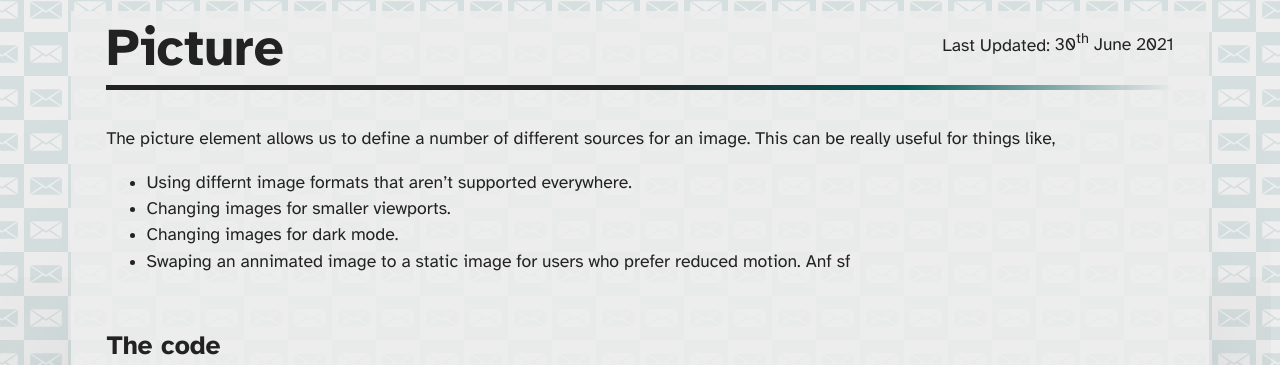
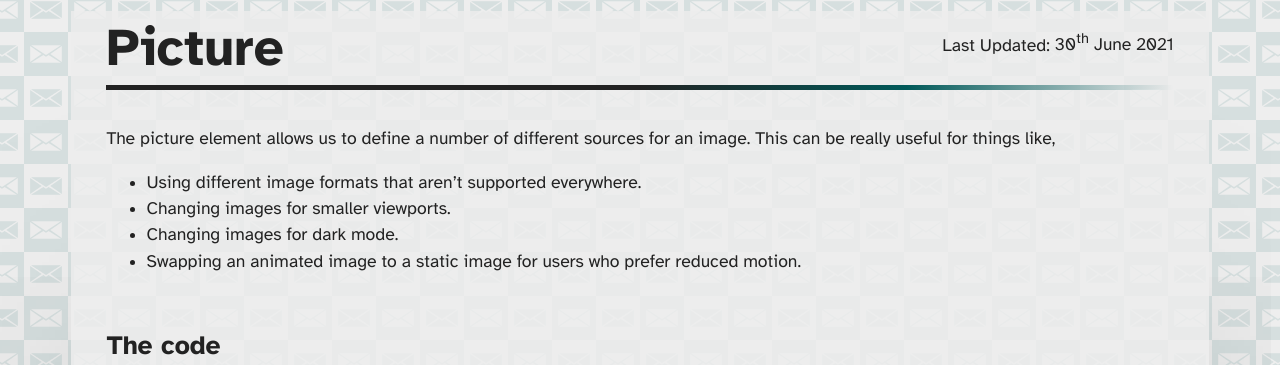
Before and after one commit to M-J-Robbins/good-email-code, a Jekyll site: the page built from email-enhancements/picture.md, in a window 1280 px wide and 1400 px high. Shown: the part 232-597 px from the top of the window. Built offline with Jekyll 4.4.1, drawn with Linux system fonts in a browser that asks for light colours; our own code applies the rules of GitHub Pages for plain Markdown files; a script that is not in the unit is left out; some of the changed text lies outside the part shown.

Commit message:
spelling

```diff
--- a/email-enhancements/picture.md
+++ b/email-enhancements/picture.md
@@ -3,10 +3,10 @@
 # Picture
 
 The picture element allows us to define a number of different sources for an image.  This can be really useful for things like,
- * Using differnt image formats that aren't supported everywhere.
+ * Using different image formats that aren't supported everywhere.
  * Changing images for smaller viewports.
  * Changing images for dark mode.
- * Swaping an annimated image to a static image for users who prefer reduced motion. Anf sf
+ * Swapping an animated image to a static image for users who prefer reduced motion.
 
 ## The code
 {% highlight html %}
```
Also changed, not shown: other parts of email-enhancements/picture.md (+2 -2 lines).
